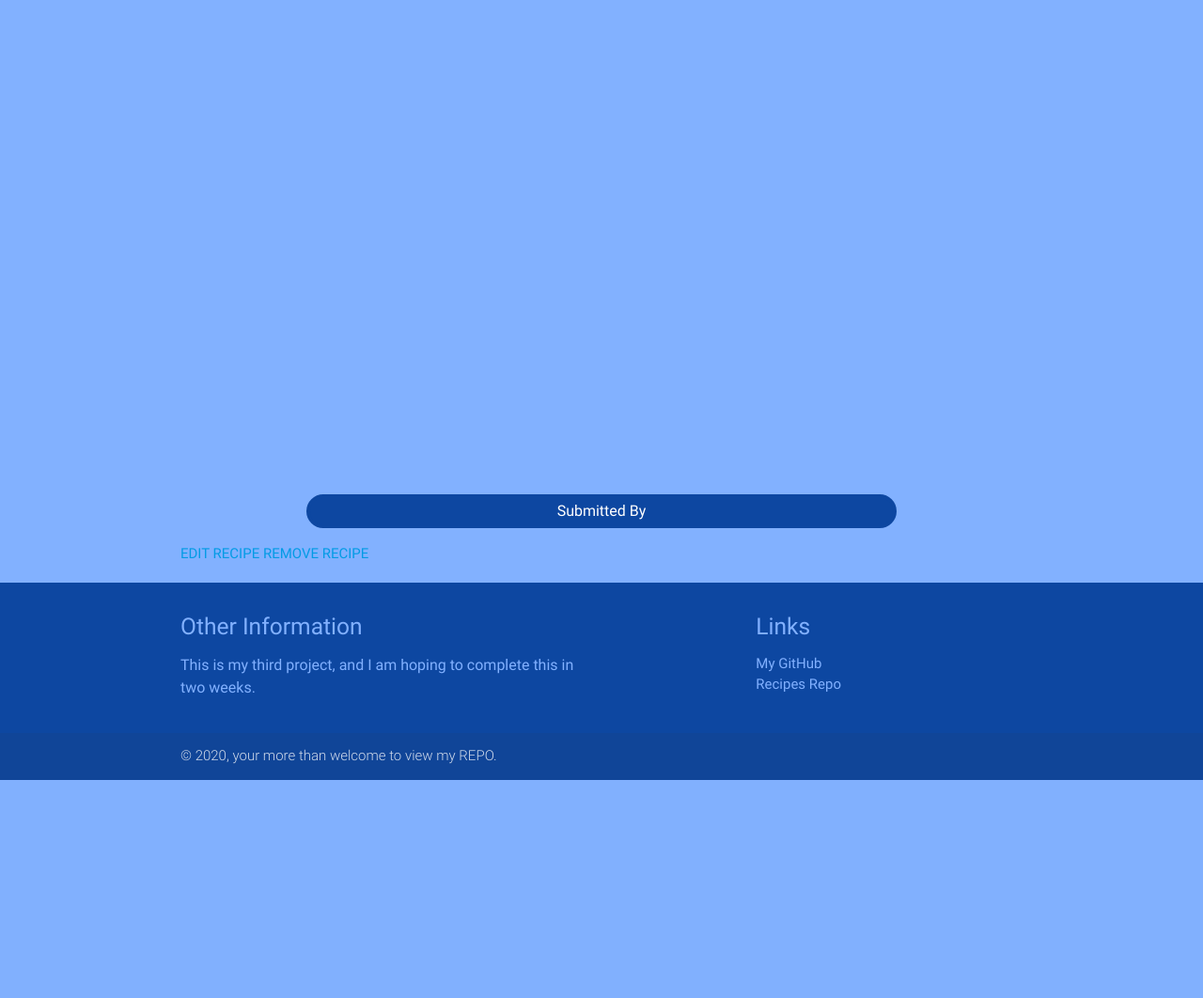
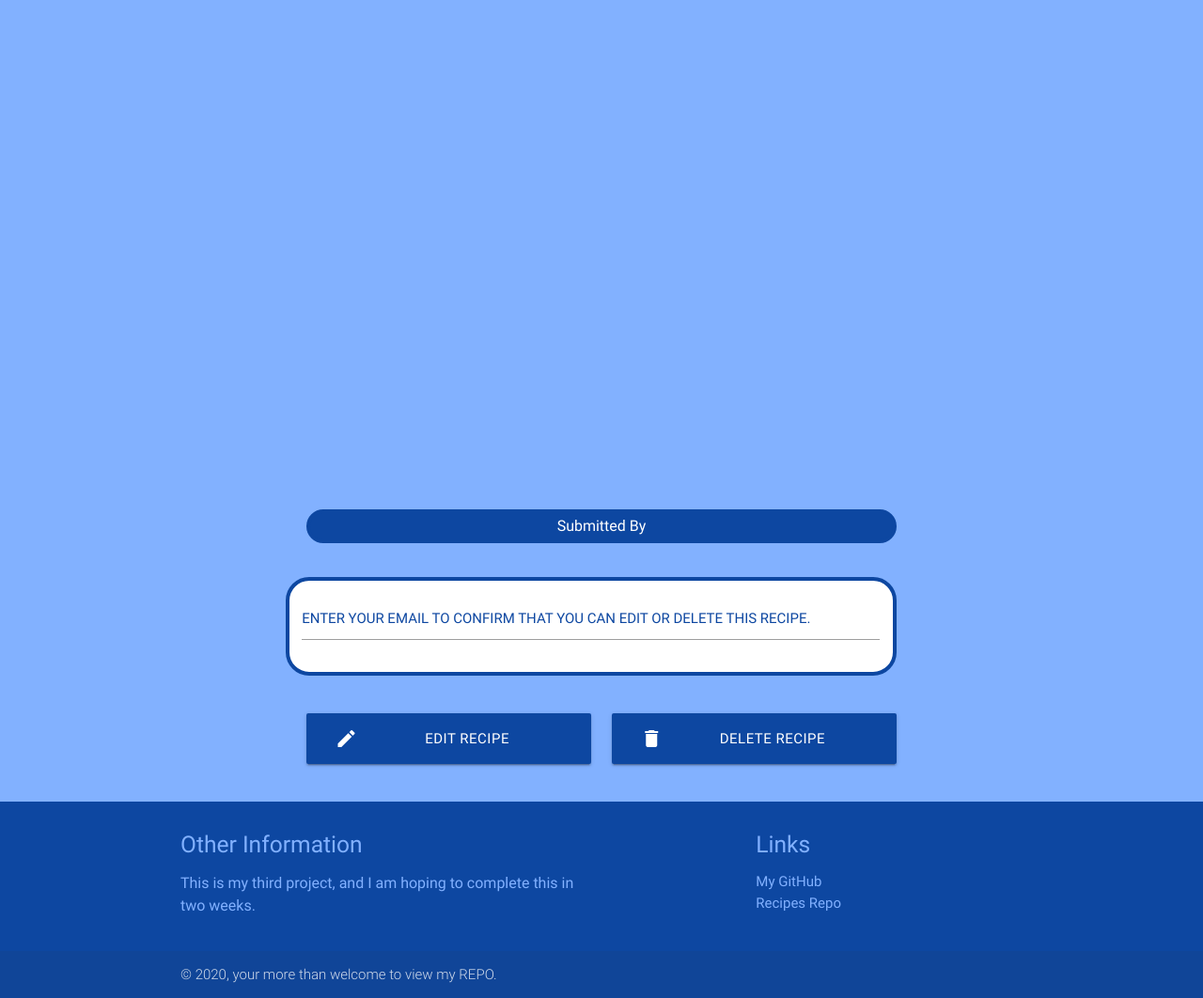
Before and after one commit to jjackson19862017/Milestone4_Recipes, a Flask app: template templates/detailsrecipe.html in a window 1280 px wide. Shown: the part 872-1934 px from the top of the page at 94% size. Before the commit the page ends 1702 px from the top, so only its background shows below. Run offline with Flask 2, Linux system fonts and the light colour scheme; the template is opened without the code that fills it, so the values that code supplies are empty; some libraries are stand-ins or nearby versions.

Commit message:
Updated Buttons at bottom of recipe details

```diff
--- a/app.py
+++ b/app.py
@@ -92,9 +92,10 @@ def update_recipe(recipe_id):
 
 
 """ Page that deletes recipes """
-@app.route('/delete_recipe/<recipe_id>')
-def delete_recipe(recipe_id):
-    mongo.db.recipes.remove({'_id': ObjectId(recipe_id)})
+@app.route('/delete_recipe/<recipe_id>', methods=['GET'])
+def delete_recipe(recipe_id, confirmemail):
+    if mongo.db.recipes.email == request.form.get('confirmemail'):
+        mongo.db.recipes.remove({'_id': ObjectId(recipe_id)})
     return redirect(url_for('view_recipes'))
 
 """ Page that allows you to see the Recipe in Detail """
@@ -129,7 +130,6 @@ def search_recipes():
     myquery={'difficulty':'Easy'}
     query = mycol.find(myquery)
     recipes = [recipe for recipe in myquery]
-    print(myquery)
     return render_template('searchrecipes.html',recipes=recipes, query="Easy")
 
 
--- a/static/css/mystyle.css
+++ b/static/css/mystyle.css
@@ -137,3 +137,7 @@ body {
 p {
     font-size: 16px;
 }
+
+.full_width {
+    width: 100%;
+}
--- a/templates/detailsrecipe.html
+++ b/templates/detailsrecipe.html
@@ -14,12 +14,8 @@
 
 {% endblock %} {% block content %}
 <!-- Creates the Card for each Recipe Item in the Collection -->
-
-
 <div class="container">
-
     <h4 class="rnd_blue_title_card">{{ recipe.recipe_name.upper()}}</h4>
-
     <div class="row">
         <div class="col s12 m5">
             <h4 class="rnd_blue_title_card">Serves: {{recipe.serves}}</h4>
@@ -44,15 +40,27 @@
             <textarea class="details_textbox_field">{{recipe.method}}</textarea>
         </div>
     </div>
-    <div>
-        <p class="rnd_blue_title_card">Submitted by {{recipe.author}}</p>
+    <div class="row">
+        <div class="col s12">
+            <p class="rnd_blue_title_card">Submitted by {{recipe.author}}</p>
+        </div>
     </div>
-
-
-</div>
-
-<div class="card-action">
-    <a href="{{url_for('edit_recipe', recipe_id=recipe._id)}}">EDIT RECIPE</a>
-    <a href="{{url_for('delete_recipe', recipe_id=recipe._id)}}">REMOVE RECIPE</a>
-</div>
+    <div class="row">
+        <div class="row white_input_field">
+            <!--User Email Address-->
+            <div class="input-field col s12 ">
+                <input id="confirmemail" name="confirmemail" type="email">
+                <label for="confirmemail" class="blue-text text-darken-4">Enter your Email to Confirm that you can Edit or Delete this Recipe.</label>
+            </div>
+        </div>
+    </div>
+    <div class="row">
+        <div class="col s12 m6">
+            <a href="{{url_for('edit_recipe', recipe_id=recipe._id)}}" class="waves-effect waves-light btn-large submitbtn full_width"><i class="material-icons left">edit</i>EDIT RECIPE</a>
+        </div>
+        <div class="col s12 m6">
+            <a href="{{url_for('delete_recipe', recipe_id=recipe._id)}}" class="waves-effect waves-light btn-large submitbtn full_width"><i class="material-icons left">delete</i>DELETE RECIPE</a>
+        </div>
+        </form>
+    </div>
 </div>{% endblock %}
```
Also changed, not shown: README.md.
